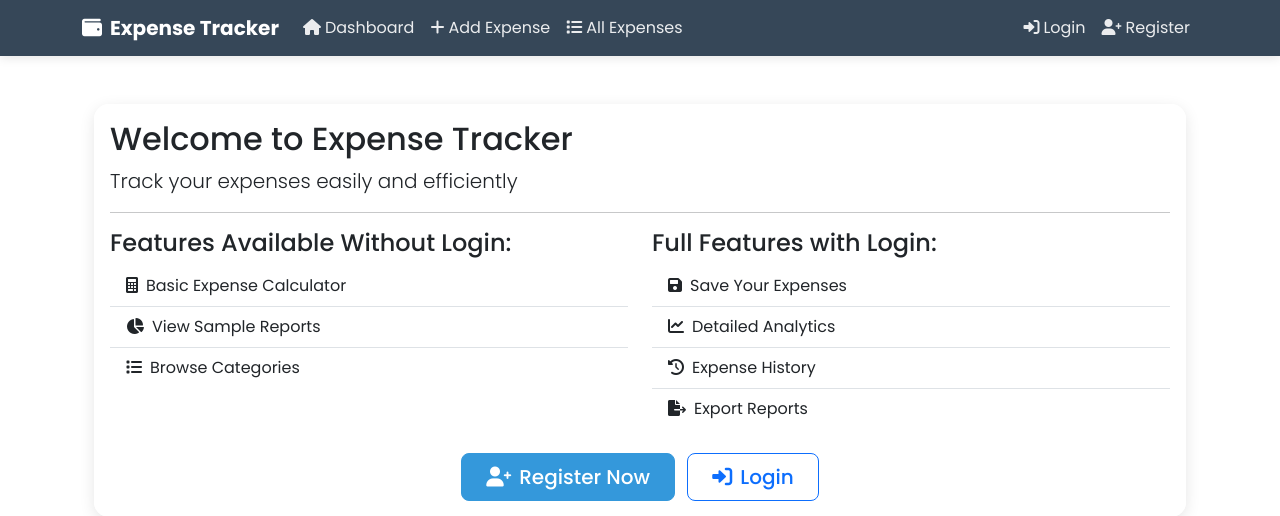
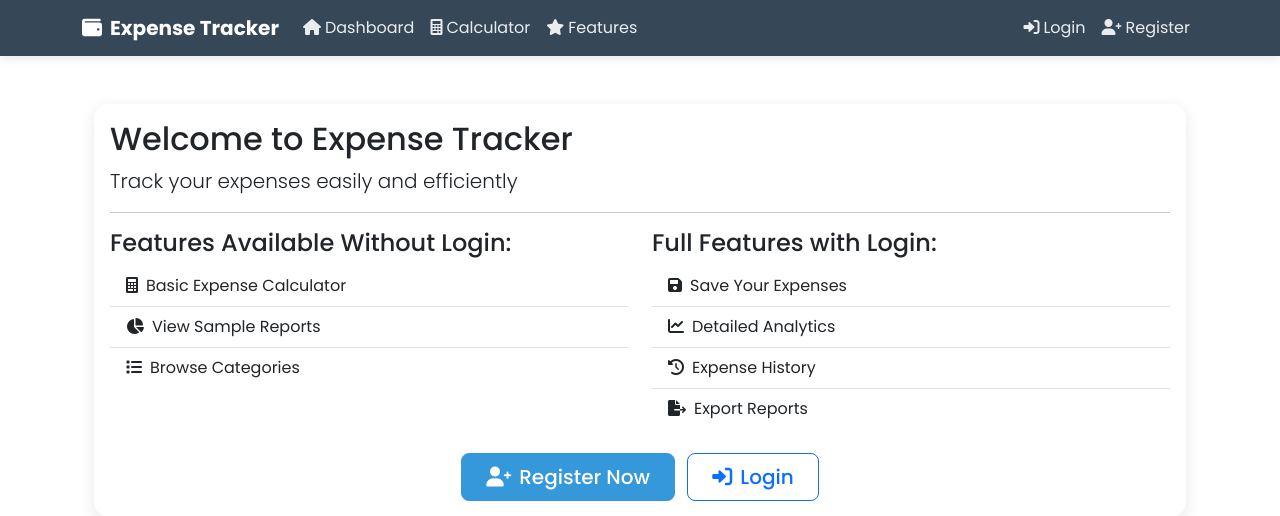
Before and after one commit to anurag-chandra9/expense_tracker2, a Django app: page /public/ in a window 1280 px wide. Shown: the top 516 px of the page. Run offline with Django 4.2, Linux system fonts and the light colour scheme.

Commit message:
Update dashboard to allow access without login and improve navigation

```diff
--- a/expenses/views.py
+++ b/expenses/views.py
@@ -20,7 +20,6 @@ from django.views.decorators.cache import cache_page
 from django.core.cache import cache
 from .cache_utils import cached_view, cache_result, invalidate_cache_prefix
 
-@login_required
 @ensure_csrf_cookie
 def index(request):
     """Main dashboard view that handles both authenticated and non-authenticated users."""
--- a/templates/base.html
+++ b/templates/base.html
@@ -33,6 +33,7 @@
                             <i class="fas fa-home me-1"></i>Dashboard
                         </a>
                     </li>
+                    {% if user.is_authenticated %}
                     <li class="nav-item">
                         <a class="nav-link {% if 'add_expense' in request.path %}active{% endif %}" href="{% url 'add_expense' %}">
                             <i class="fas fa-plus me-1"></i>Add Expense
@@ -43,6 +44,18 @@
                             <i class="fas fa-list me-1"></i>All Expenses
                         </a>
                     </li>
+                    {% else %}
+                    <li class="nav-item">
+                        <a class="nav-link" href="#calculator">
+                            <i class="fas fa-calculator me-1"></i>Calculator
+                        </a>
+                    </li>
+                    <li class="nav-item">
+                        <a class="nav-link" href="#features">
+                            <i class="fas fa-star me-1"></i>Features
+                        </a>
+                    </li>
+                    {% endif %}
                 </ul>
 
                 {% if user.is_authenticated %}
--- a/templates/public_dashboard.html
+++ b/templates/public_dashboard.html
@@ -4,7 +4,7 @@
 <div class="container py-4">
     <div class="row">
         <div class="col-12">
-            <div class="card mb-4">
+            <div class="card mb-4" id="features">
                 <div class="card-body">
                     <h2 class="card-title">Welcome to Expense Tracker</h2>
                     <p class="lead">Track your expenses easily and efficiently</p>
@@ -57,7 +57,7 @@
 
     <!-- Sample Calculator Section -->
     <div class="row">
-        <div class="col-md-6">
+        <div class="col-md-6" id="calculator">
             <div class="card">
                 <div class="card-body">
                     <h4 class="card-title">Quick Expense Calculator</h4>
```
